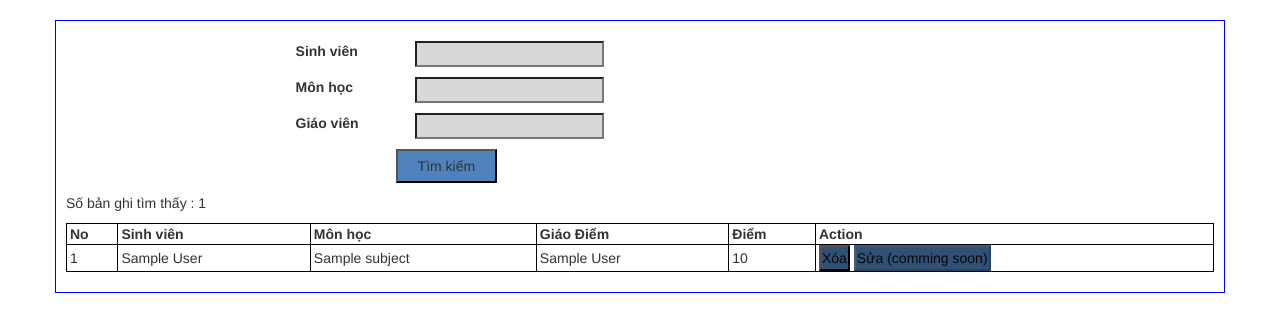
After one commit to TranTuan2412/Project_Web_QLSV, a PHP site: page /quanlysinhvien/app/view/score_search.php in a window 1280 px wide. The commit adds this page. Shown: the top 332 px of the page. Run offline with PHP 8.4, Linux system fonts and the light colour scheme; tables that the repository leaves empty hold one stand-in row (values such as "Sample post").

Commit message:
feat: search score

```diff
--- a/app/common/router.php
+++ b/app/common/router.php
@@ -9,6 +9,11 @@ class Router{
             case 'home':
                 require_once './app/controller/home.php';
                 break;
+
+            case 'search-score':
+                require_once './app/view/score_search.php';
+                break;
+
             default:
                 // require_once './app/view/home.php';
                 break;
--- a/app/controller/score_search.php
+++ b/app/controller/score_search.php
@@ -0,0 +1,18 @@
+<?php
+    require '../model/score.php';
+
+    $data=getAllScore();
+
+    if(isset($_GET['search'])){
+        $name = trim($_GET['sv']);
+        $subject = trim($_GET['mh']);
+        $teacher = trim($_GET['gv']);
+        $data = searchScore($name,$subject,$teacher);
+    }
+
+    if(isset($_POST['scoreId'])){
+        $id = $_POST['scoreId'];
+        deleteScore($id);
+        $data=getAllScore();
+    }
+?>
--- a/app/model/score.php
+++ b/app/model/score.php
@@ -0,0 +1,49 @@
+<?php
+    require_once '../common/db.php';
+
+    function getAllScore(){
+        global $conn;
+        $query = $conn->query("SELECT scores.id,students.name as sinh_vien,subjects.name as mon_hoc,teachers.name as giao_vien,scores.score FROM scores,students,subjects,teachers WHERE scores.student_id=students.id && subjects.id=scores.subject_id && scores.teacher_id = teachers.id");
+        $query->execute();
+        $scores = $query->fetchAll();
+        return $scores;
+    }
+
+    function searchScore($name,$subject,$teacher){
+        global $conn;
+        if($name !=='' && $subject !=='' && $teacher !==''){
+            $query = $conn->query("SELECT scores.id,students.name as sinh_vien,subjects.name as mon_hoc,teachers.name as giao_vien,scores.score FROM scores,students,subjects,teachers WHERE scores.student_id=students.id && subjects.id=scores.subject_id && scores.teacher_id = teachers.id && students.name LIKE '%$name%' && subjects.name LIKE '%$subject%' && teachers.name LIKE '%$teacher%'");
+            $query->execute();
+        } else if($name !=='' && $subject !=='' && $teacher ===''){
+            $query = $conn->query("SELECT scores.id,students.name as sinh_vien,subjects.name as mon_hoc,teachers.name as giao_vien,scores.score FROM scores,students,subjects,teachers WHERE scores.student_id=students.id && subjects.id=scores.subject_id && scores.teacher_id = teachers.id && students.name LIKE '%$name%' && subjects.name LIKE '%$subject%'");
+            $query->execute();
+        } else if($name !=='' && $subject ==='' && $teacher !==''){
+            $query = $conn->query("SELECT scores.id,students.name as sinh_vien,subjects.name as mon_hoc,teachers.name as giao_vien,scores.score FROM scores,students,subjects,teachers WHERE scores.student_id=students.id && subjects.id=scores.subject_id && scores.teacher_id = teachers.id && students.name LIKE '%$name%' && teachers.name LIKE '%$teacher%'");
+            $query->execute();
+        } else if($name ==='' && $subject !=='' && $teacher !==''){
+            $query = $conn->query("SELECT scores.id,students.name as sinh_vien,subjects.name as mon_hoc,teachers.name as giao_vien,scores.score FROM scores,students,subjects,teachers WHERE scores.student_id=students.id && subjects.id=scores.subject_id && scores.teacher_id = teachers.id && subjects.name LIKE '%$subject%' && teachers.name LIKE '%$teacher%'");
+            $query->execute();
+        } else if($name !=='' && $subject ==='' && $teacher ===''){
+            $query = $conn->query("SELECT scores.id,students.name as sinh_vien,subjects.name as mon_hoc,teachers.name as giao_vien,scores.score FROM scores,students,subjects,teachers WHERE scores.student_id=students.id && subjects.id=scores.subject_id && scores.teacher_id = teachers.id && students.name LIKE '%$name%'");
+            $query->execute();
+        } else if($name ==='' && $subject !=='' && $teacher ===''){
+            $query = $conn->query("SELECT scores.id,students.name as sinh_vien,subjects.name as mon_hoc,teachers.name as giao_vien,scores.score FROM scores,students,subjects,teachers WHERE scores.student_id=students.id && subjects.id=scores.subject_id && scores.teacher_id = teachers.id && subjects.name LIKE '%$subject%'");
+            $query->execute();
+        } else if($name ==='' && $subject ==='' && $teacher !==''){
+            $query = $conn->query("SELECT scores.id,students.name as sinh_vien,subjects.name as mon_hoc,teachers.name as giao_vien,scores.score FROM scores,students,subjects,teachers WHERE scores.student_id=students.id && subjects.id=scores.subject_id && scores.teacher_id = teachers.id && teachers.name LIKE '%$teacher%'");
+            $query->execute();
+        } else if($name ==='' && $subject ==='' && $teacher ===''){
+            $query = $conn->query("SELECT scores.id,students.name as sinh_vien,subjects.name as mon_hoc,teachers.name as giao_vien,scores.score FROM scores,students,subjects,teachers WHERE scores.student_id=students.id && subjects.id=scores.subject_id && scores.teacher_id = teachers.id");
+            $query->execute();
+        }
+        $data=$query->fetchAll();
+        return $data;
+    }
+
+    function deleteScore($id){
+        global $connect;
+        $query = $connect->query("DELETE FROM scores where id=" . $id);
+        $query->execute();
+        return 1;
+    }
+?>
--- a/app/view/home.php
+++ b/app/view/home.php
@@ -36,7 +36,7 @@
                     <label><a href="?router=search-teacher">Tìm kiếm</a> </label>
                     <label><a href="?router=search-subject">Tìm kiếm</a></label>
                     <label><a href="?router=search-student">Tìm kiếm</a></label>
-                     <label><a href="?router=search-score">Tìm kiếm</a></label>
+                     <label><a href="app/view/score_search.php">Tìm kiếm</a></label>
                 </div>
                 <div class="element">
                     <label><a href="?router=add-classroom">Thêm mới</a> </label>
--- /dev/null
+++ b/app/view/score_search.php
@@ -0,0 +1,112 @@
+<!DOCTYPE html>
+<html lang="en">
+<head>
+    <meta charset="UTF-8">
+    <meta http-equiv="X-UA-Compatible" content="IE=edge">
+    <meta name="viewport" content="width=device-width, initial-scale=1.0">
+    <link rel="stylesheet" href="https://maxcdn.bootstrapcdn.com/bootstrap/3.4.1/css/bootstrap.min.css">
+    <link rel="stylesheet" href="../../web/score/score_search.css">
+    <title>Tìm kiếm điểm</title>
+</head>
+<body>
+    <?php
+        require '../controller/score_search.php';
+        require '../common/define.php';
+    ?>
+    <div class="container wrapper">
+        <div class="input_form">
+            <form name="search" method="GET">
+                <div class="row input_form_item">
+                    <div class="col-md-2 offset-md-2">
+                        <label for="sv" class="input_form_item_label">
+                            Sinh viên
+                        </label>
+                    </div>
+                    <div class="col-md-6 offset-md-1">
+                        <input type="text" id="sv" name="sv" class="input_form_item_input"/>
+                    </div>
+                </div>
+                <div class="row input_form_item">
+                    <div class="col-md-2 offset-md-2">
+                        <label for="mh" class="input_form_item_label">
+                            Môn học
+                        </label>
+                    </div>
+                    <div class="col-md-6 offset-md-1">
+                        <input type="text" id="mh" name="mh" class="input_form_item_input"/>
+                    </div>
+                </div>
+                <div class="row input_form_item">
+                    <div class="col-md-2 offset-md-2">
+                        <label for="gv" class="input_form_item_label">
+                            Giáo viên
+                        </label>
+                    </div>
+                    <div class="col-md-6 offset-md-1">
+                        <input type="text" id="gv" name="gv" class="input_form_item_input"/>
+                    </div>
+                </div>
+                <input type="submit" name="search" value="Tìm kiếm" class="input_form_submit"/>
+            </form>
+        </div>
+        <div class="res_zone">
+            <div class="res_zone_text">
+                <div>Số bản ghi tìm thấy : <?php echo count($data) ?> </div>
+            </div>
+            <div>
+                <table class="res_zone_table">
+                    <tr>
+                        <th>No</th>
+                        <th>Sinh viên</th>
+                        <th>Môn học</th>
+                        <th>Giáo Điểm</th>
+                        <th>Điểm</th>
+                        <th>Action</th>
+                    </tr>
+                    <?php foreach ($data as $scores) :?>
+                        <tr>
+                            <form method="POST">
+                                <td>
+                                    <?php echo $scores['id']?>
+                                </td>
+                                <td>
+                                    <?php echo $scores['sinh_vien']?>
+                                </td>
+                                <td>
+                                    <?php echo $scores['mon_hoc']?>
+                                </td>
+                                <td>
+                                    <?php echo $scores['giao_vien']?>
+                                </td>
+                                <td>
+                                    <?php echo $scores['score']?>
+                                </td>
+                                <td>
+                                    <button class="res_zone_action" type="button" name="deleteBtn" id="dialogshow" onclick="document.getElementById('my-dialog-<?php echo $scores['id']?>').showModal();">Xóa</button>
+                                    <dialog id="my-dialog-<?php echo $scores['id']?>">
+                                        <div class="col-sm-12">
+                                            <div class="col-sm-12">
+                                                Bạn chắc chắn xóa điểm của sinh viên <?php echo $scores['sinh_vien']?>?
+                                                <input type="hidden" name="scoreId" value="<?php echo $scores['id']?>">
+                                            </div>
+                                        </div>
+                                        <div class="col-md-12" >
+                                            <div class="col-sm-8"></div>
+                                            <div class="col-sm-4 dialog-action">
+                                                <button  type="submit" id="oki5" class="btn1-style" name='delete'>Confirm</button>
+                                                <button type="button" id="close5"  class="btn-style"
+                                                onclick="document.getElementById('my-dialog-<?php echo $scores['id']?>').close();">Cancel</button>
+                                            </div>
+                                        </div>
+                                    </dialog>
+                                    <button class="res_zone_action" disabled>Sửa (comming soon)</button>
+                                </td>
+                            </form>
+                        </tr>
+                    <?php endforeach; ?>
+                </table>
+            </div>
+        </div>
+    </div>
+</body>
+</html>
--- /dev/null
+++ b/web/score/score_search.css
@@ -0,0 +1,64 @@
+.wrapper {
+  padding: 20px 10px;
+  border: 1px solid blue;
+  margin-top: 20px;
+}
+
+.input_form {
+  width: 60%;
+  margin: 0 auto;
+}
+
+.input_form_item {
+  margin-bottom: 10px;
+}
+
+.input_form_item_label {
+  font-weight: 600;
+}
+
+.input_form_item_input {
+  background-color: #d6d8d9;
+}
+
+.input_form_submit {
+  background-color: #4f81bd;
+  padding: 5px 20px;
+  margin-left: 100px;
+}
+
+.res_zone {
+  width: 100%;
+  margin-top: 10px;
+}
+
+.res_zone_text {
+  margin-bottom: 10px;
+}
+
+.res_zone_table {
+  width: 100%;
+}
+
+table,
+th,
+td {
+  border: 1px solid black;
+  border-collapse: collapse;
+}
+
+.res_zone_action {
+  background-color: #315075;
+  padding: 1px;
+  color: rgb(4, 8, 11);
+}
+
+th,
+td {
+  padding-left: 3px;
+}
+
+.dialog_action {
+  display: flex;
+  justify-content: space-between;
+}
```
